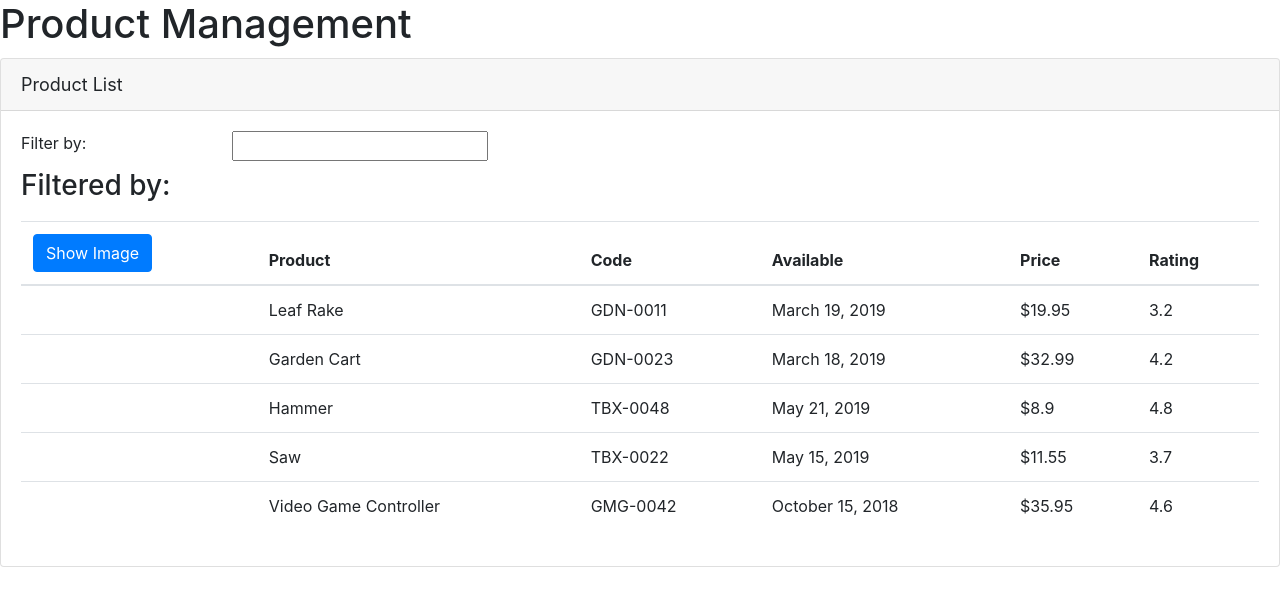
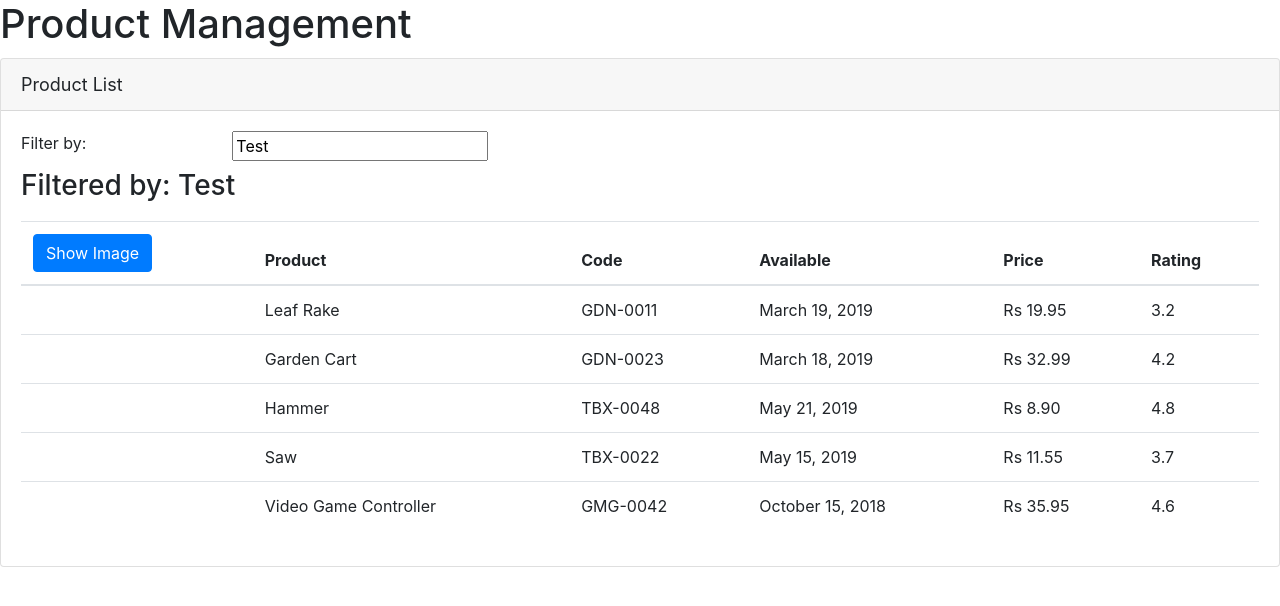
Before and after one commit to ashfaqnisar/Basic-Angular-Project, an Angular app: page / in a window 1280 px wide. Shown: the top 606 px of the page. Built offline with nearby package versions, Linux system fonts and the light colour scheme.

Commit message:
3. Inserted Two Way Binding and Inbuilt Pipes
Signed-off-by: Ashfaq Nisar <ashfaqnisar00@gmail.com>

```diff
--- a/src/app/app.module.ts
+++ b/src/app/app.module.ts
@@ -3,6 +3,7 @@ import {NgModule} from '@angular/core';
 
 import {AppComponent} from './app.component';
 import {ProductListComponent} from './product-list/product-list.component';
+import {FormsModule} from "@angular/forms";
 
 @NgModule({
   declarations: [
@@ -10,7 +11,9 @@ import {ProductListComponent} from './product-list/product-list.component';
     ProductListComponent//Declaring all the components
   ],
   imports: [
-    BrowserModule//Application runs correctly in the browser
+    BrowserModule,
+    FormsModule,
+//Application runs correctly in the browser
   ],
   bootstrap: [AppComponent]//Way the components should be called
 })
--- a/src/app/product-list/product-list.component.html
+++ b/src/app/product-list/product-list.component.html
@@ -7,13 +7,13 @@
       <div class="col-md-2">Filter by:</div>
       <div class="col-md-4">
         <label>
-          <input type="text">
+          <input type="text" [(ngModel)]='filter'><!--Banana in a box-->
         </label>
       </div>
     </div>
     <div class="row">
       <div class="col-md-6">
-        <h3>Filtered by: </h3>
+        <h3>Filtered by: {{filter}}</h3>
       </div>
     </div>
     <div class="table-responsive" *ngIf="products && products.length">
@@ -21,7 +21,9 @@
         <thead>
         <tr>
           <th>
-            <button (click)="toggleImage()" class="btn btn-primary">{{showImage ? 'Hide' : 'Show'}} Image</button>
+            <button (click)="toggleImage()" class="btn btn-primary">
+              {{showImage ? 'Hide' : 'Show'}} Image
+            </button>
           </th>
           <th>Product</th>
           <th>Code</th>
@@ -44,7 +46,7 @@
           <td>{{product.productName}}</td>
           <td>{{product.productCode}}</td>
           <td>{{product.releaseDate}}</td>
-          <td>${{product.price}}</td>
+          <td>{{product.price | currency: 'Rs ':'symbol':'1.2-2'}}</td>
           <td>{{product.starRating}}</td>
         </tr>
         </tbody>
--- a/src/app/product-list/product-list.component.ts
+++ b/src/app/product-list/product-list.component.ts
@@ -7,7 +7,7 @@ import {Component} from '@angular/core';
 export class ProductListComponent {
   tableTitle: string = "Product List";
   showImage: boolean = false;
-
+  filter: string = "Test";
 
 
   products: any[] = [
@@ -17,7 +17,7 @@ export class ProductListComponent {
       "productCode": "GDN-0011",
       "releaseDate": "March 19, 2019",
       "description": "Leaf rake with 48-inch wooden handle.",
-      "price": 19.95,
+      "price": 19.9545,
       "starRating": 3.2,
       "imageUrl": "assets/images/leaf_rake.png"
     },
```
